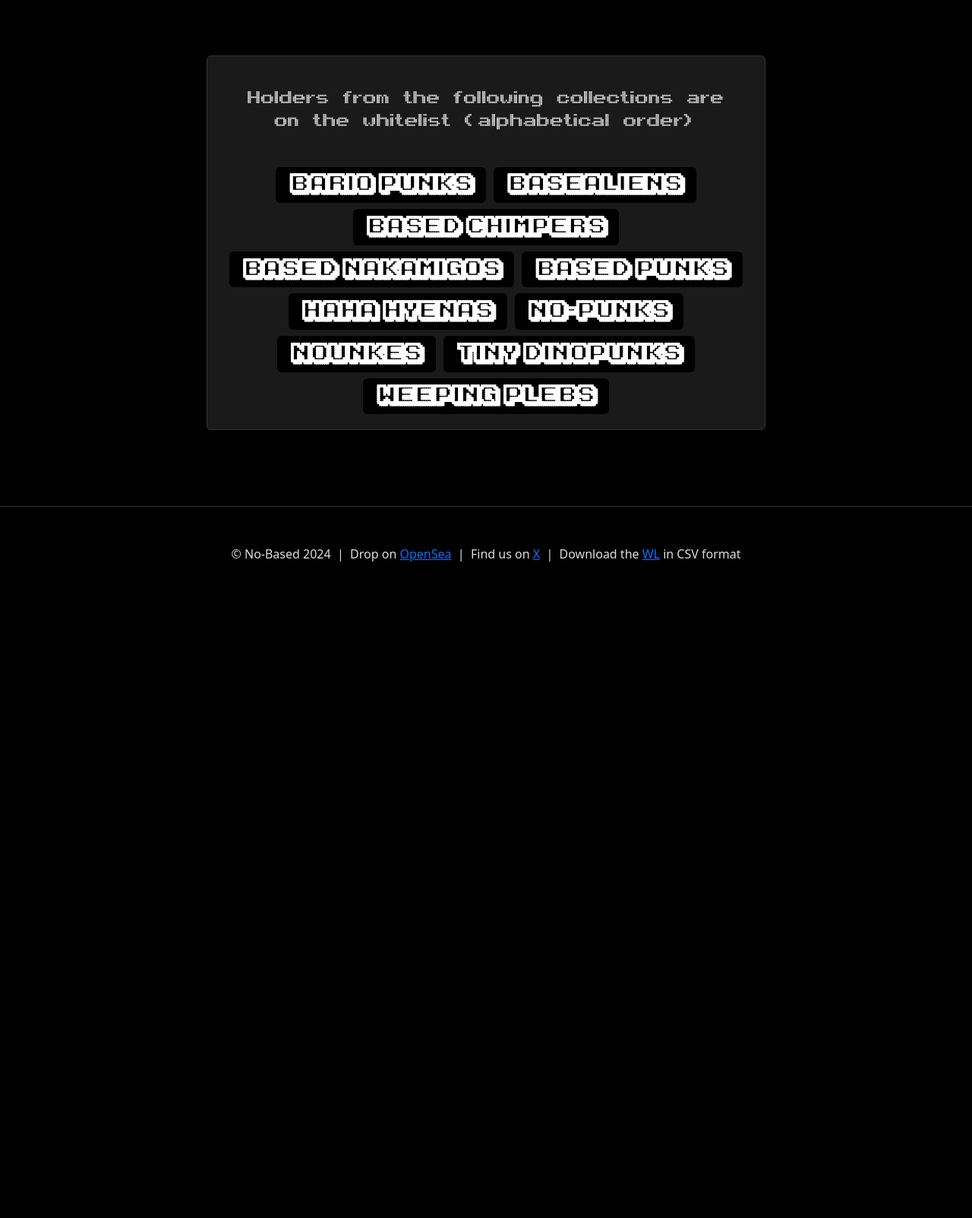
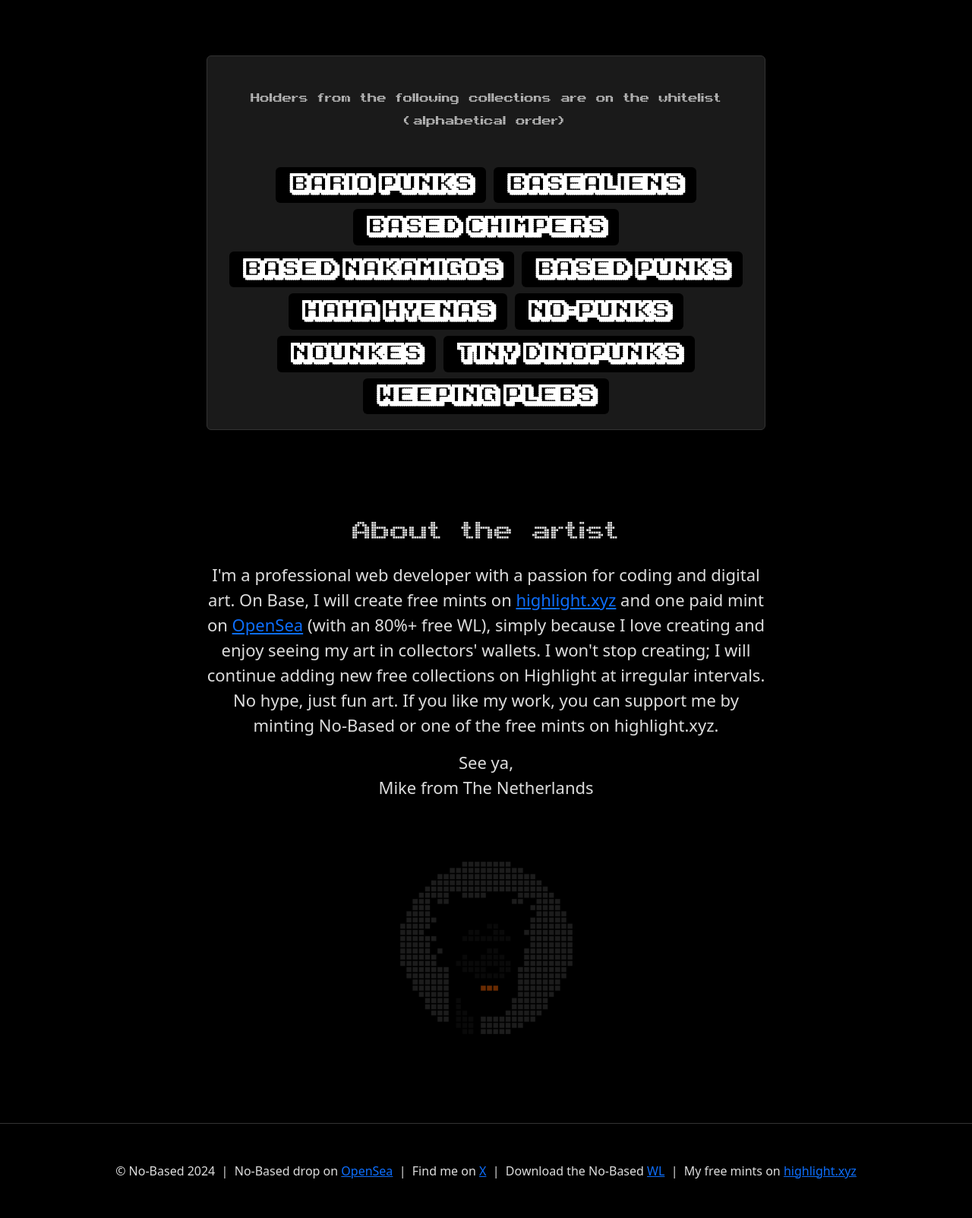
Before and after one commit to zeeleluc/nft-websites, a PHP site: page / in a window 1280 px wide. Shown: the part 1174-2777 px from the top of the page at 76% size. Before the commit the page ends 1913 px from the top, so only its background shows below. Run offline with PHP 8.4, Linux system fonts and the light colour scheme.

Commit message:
add about me text

```diff
--- a/nobased/assets/css/main.css
+++ b/nobased/assets/css/main.css
@@ -63,7 +63,7 @@
     padding: 5px 20px;
 }
 
-p {
+p.special-font {
     font-family: 'arcaderegular', sans-serif;
     font-size: 24px;
 }
@@ -192,3 +192,10 @@
     font-family: 'arcaderegular', sans-serif;
     font-size: 30px;
 }
+
+.about h2 {
+    font-size: 48px;
+}
+.about p {
+    font-size: 22px;
+}
--- a/nobased/templates/layouts/default.phtml
+++ b/nobased/templates/layouts/default.phtml
@@ -34,11 +34,13 @@
     <footer>
         &copy; No-Based <?=date('Y'); ?>
         &nbsp;|&nbsp;
-        Drop on <a href="https://opensea.io/collection/nobaseism/">OpenSea</a>
+        No-Based drop on <a href="https://opensea.io/collection/nobaseism/">OpenSea</a>
         &nbsp;|&nbsp;
-        Find us on <a href="https://x.com/NoBaseism">X</a>
+        Find me on <a href="https://x.com/NoBaseism">X</a>
         &nbsp;|&nbsp;
-        Download the <a href="<?=env('URL'); ?>/wallets-wl-nobased.csv">WL</a> in CSV format
+        Download the No-Based <a href="<?=env('URL'); ?>/wallets-wl-nobased.csv">WL</a>
+        &nbsp;|&nbsp;
+        My free mints on <a target="_blank" href="https://highlight.xyz/user/@0xf33B9684B37542Cfe043e4cA9F1B3AbecE177976">highlight.xyz</a>
     </footer>
 
     <script type="text/javascript" src="<?=env('URL'); ?>/assets/js/main.js"></script>
--- a/nobased/templates/views/website/home.phtml
+++ b/nobased/templates/views/website/home.phtml
@@ -4,7 +4,7 @@
             <div class="card">
                 <div class="card-header">
                     <h3>Find Your WL Spot</h3>
-                    <p>
+                    <p class="special-font">
                         There are currently <?=number_format($totalWallets); ?> wallets on the WL
                     </p>
                 </div>
@@ -48,13 +48,12 @@
     </div>
 </div>
 
-
 <div class="container">
     <div class="row justify-content-center">
         <div class="col col-12 col-md-10 col-lg-8">
             <div class="card mt-4">
                 <div class="card-body">
-                    <p class="d-block mb- p-large">
+                    <p class="d-block mb- p-large special-font">
                         Holders from the following collections are on the whitelist (alphabetical order)
                     </p>
                     <?php foreach ($whitelistCollections as $whitelistCollection): ?>
@@ -70,3 +69,25 @@
 <!--        </div>-->
     </div>
 </div>
+
+<div class="container mt-5">
+    <div class="row justify-content-center mt-5">
+        <div class="col col-12 col-md-10 col-lg-8 mt-5 about">
+            <h2>About the artist</h2>
+            <p class="regular-text">
+                I'm a professional web developer with a passion for coding and digital art.
+                On Base, I will create free mints on <a target="_blank" href="https://highlight.xyz/user/@0xf33B9684B37542Cfe043e4cA9F1B3AbecE177976">highlight.xyz</a> and one paid mint on <a target="_blank" href="https://opensea.io/collection/nobaseism/">OpenSea</a> (with an 80%+ free WL), simply because I love creating and enjoy seeing my art in collectors' wallets.
+                I won't stop creating; I will continue adding new free collections on Highlight at irregular intervals. No hype, just fun art. If you like my work, you can support me by minting No-Based or one of the free mints on highlight.xyz.
+            </p>
+            <p>
+                See ya,<br />
+                Mike from The Netherlands
+            </p>
+        </div>
+    </div>
+    <div class="row justify-content-center mt-5">
+        <div class="col col-6 col-lg-3">
+            <img class="img-fluid" src="<?=env('APP_ORIGIN_URL'); ?>/assets/images/example_images/15.png" />
+        </div>
+    </div>
+</div>
```
